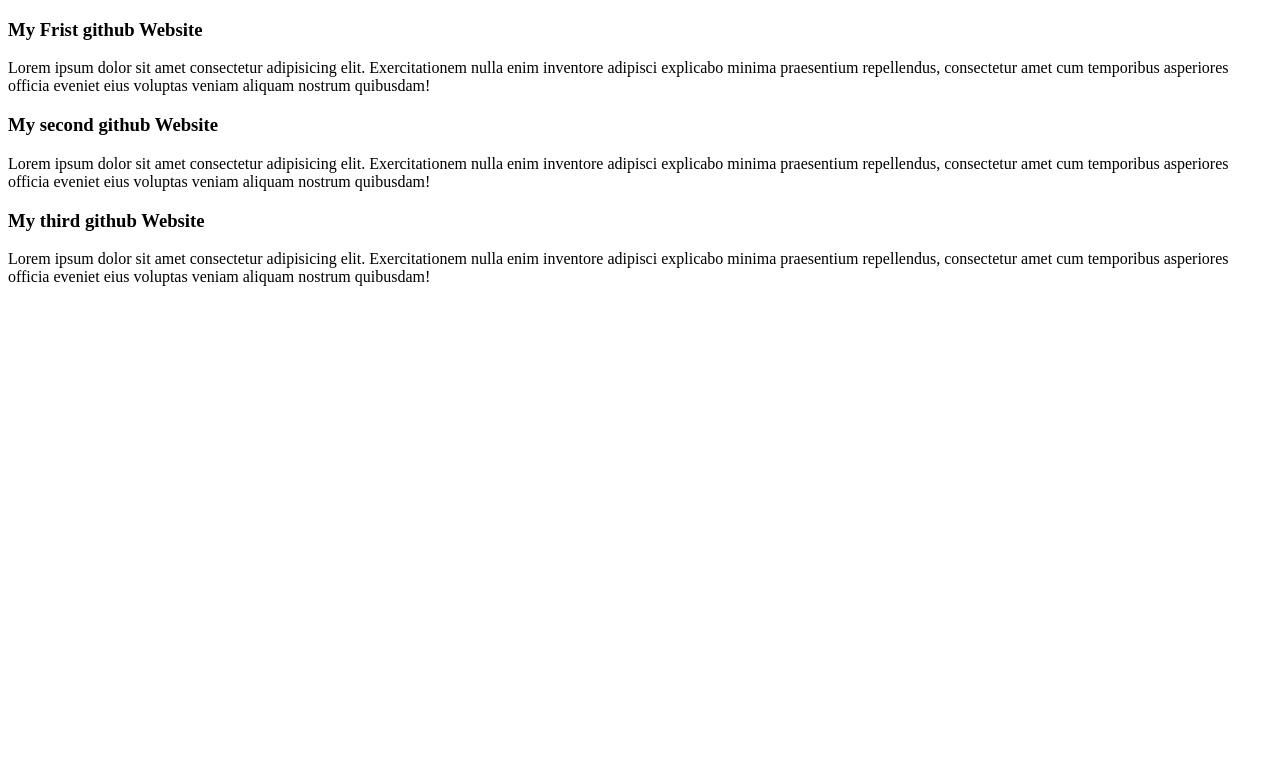
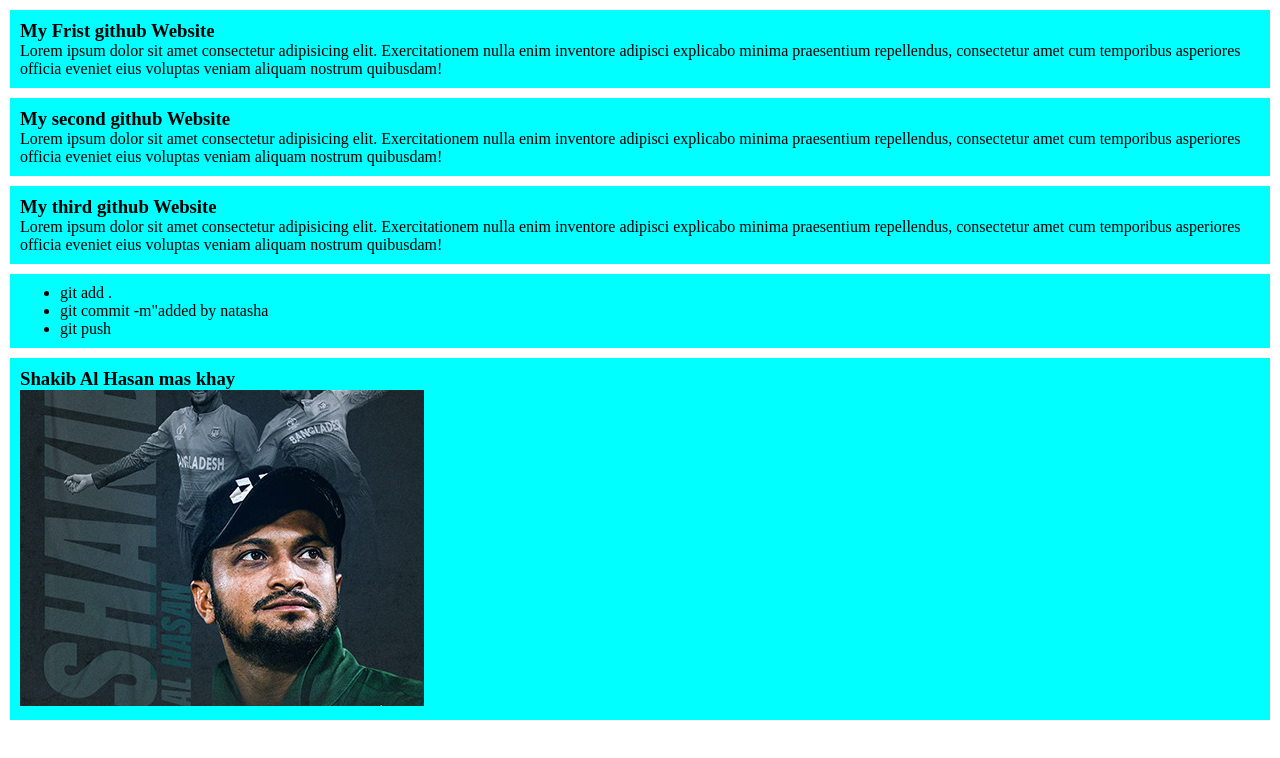
Before and after one commit to Shiyam516/prectice-website, a plain HTML site: page index.html in a window 1280 px wide. Drawn offline with Linux system fonts and the light colour scheme.

Commit message:
added by Shakib Al Hasan

```diff
--- a/index.html
+++ b/index.html
@@ -4,6 +4,8 @@
     <meta charset="UTF-8">
     <meta name="viewport" content="width=device-width, initial-scale=1.0">
     <title>My fris Github</title>
+    <link rel="stylesheet" href="styles/github.css">
+
 </head>
 <body>
     <div class="github">
@@ -18,5 +20,16 @@
         <h3>My third github Website</h3>
         <p>Lorem ipsum dolor sit amet consectetur adipisicing elit. Exercitationem nulla enim inventore adipisci explicabo minima praesentium repellendus, consectetur amet cum temporibus asperiores officia eveniet eius voluptas veniam aliquam nostrum quibusdam!</p>
     </div>
+    <div>
+        <ul>
+            <li>git add .</li>
+            <li>git commit -m"added by natasha</li>
+            <li>git push</li>
+        </ul>
+    </div>
+    <div>
+        <h3>Shakib Al Hasan mas khay</h3>
+        <img src="images/Shakib Al Hasan.jpg" alt="">
+    </div>
 </body>
 </html>
--- /dev/null
+++ b/styles/github.css
@@ -0,0 +1,9 @@
+*{
+    margin: 0;
+}
+div{
+    background-color: aqua;
+    padding: 10px;
+    margin: 10px;
+    /* border: 10px; */
+}
```
Also changed, not shown: images/Shakib Al Hasan.jpg (added).
